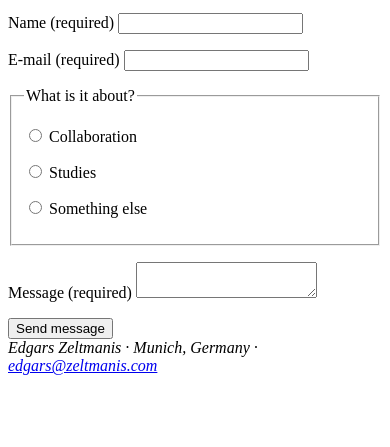
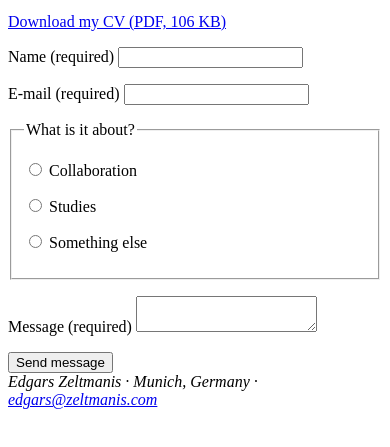
Before and after one commit to zeltmanis/cm501-Edgars, a plain HTML site: page project/contact.html in a window 390 px wide. Shown: the part 341-788 px from the top of the page. Drawn offline with Linux system fonts and the light colour scheme.

Commit message:
Add CV download to project contact page
Web version of the CV without phone number or private e-mail, since the
site is public; link text names the file type and size.

```diff
--- a/project/contact.html
+++ b/project/contact.html
@@ -4,7 +4,7 @@
   <meta charset="utf-8">
   <meta name="viewport" content="width=device-width, initial-scale=1">
   <title>Contact · Edgars Zeltmanis</title>
-  <meta name="description" content="How to reach Edgars Zeltmanis: contact form and links.">
+  <meta name="description" content="How to reach Edgars Zeltmanis: contact form, CV and links.">
   <link rel="icon" href="favicon.svg" type="image/svg+xml">
   <!-- The only CSS before EPA 3: touch targets of at least 24 × 24 px (WCAG 2.2, 2.5.8),
        because unstyled links in a vertical list are too small and too close together. -->
@@ -28,6 +28,7 @@
   <main id="main">
     <h1>Contact</h1>
     <p>Want to work together on AI or research, or have a question about my projects? Write me a message, or find me on <a href="https://zeltmanis.com">zeltmanis.com</a> and <a href="https://starit.lv">starit.lv</a>.</p>
+    <p><a href="files/Edgars_Zeltmanis_CV.pdf" download>Download my CV (PDF, 106 KB)</a></p>
 
     <form action="#" method="post">
       <p>
```
Also changed, not shown: 1 other file.
